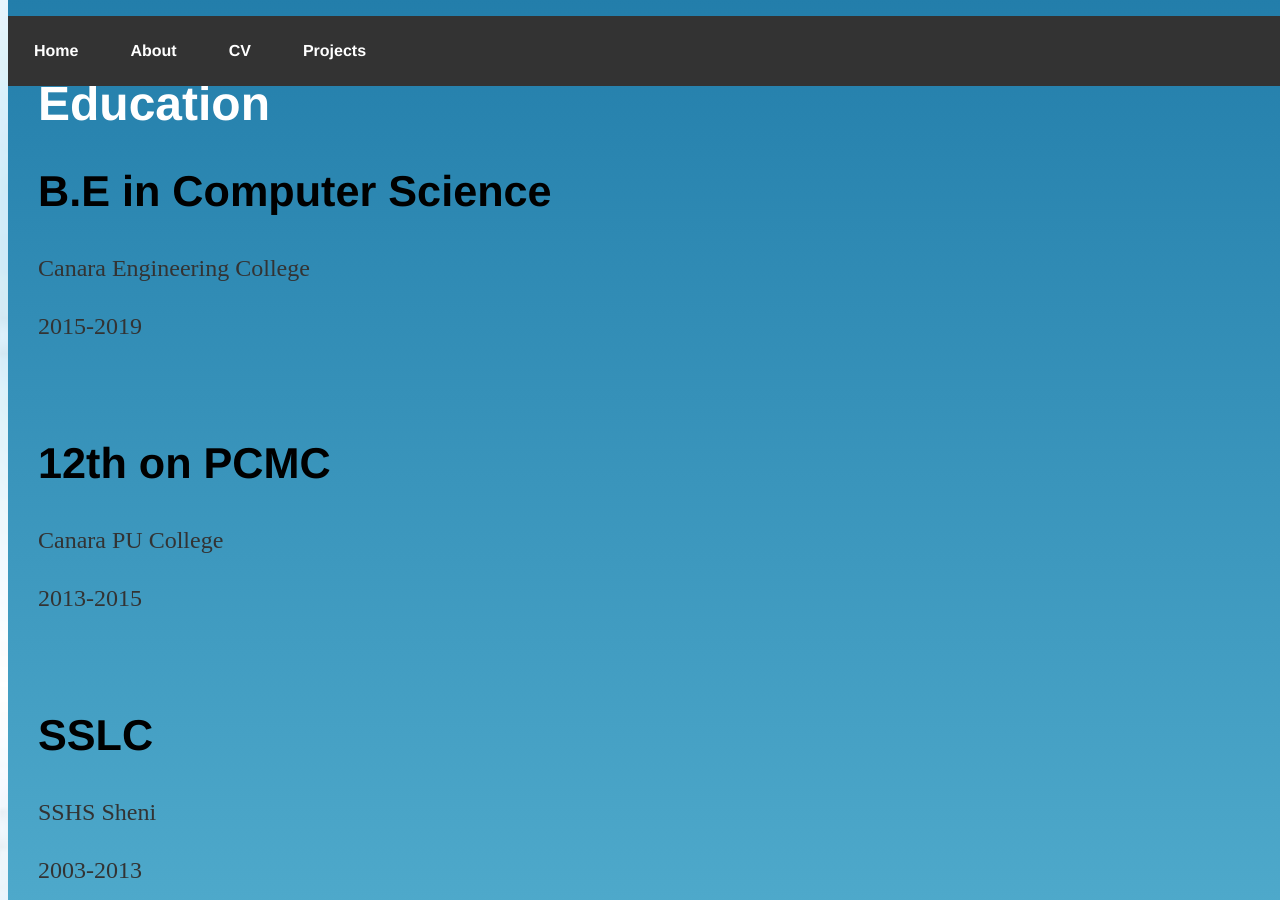
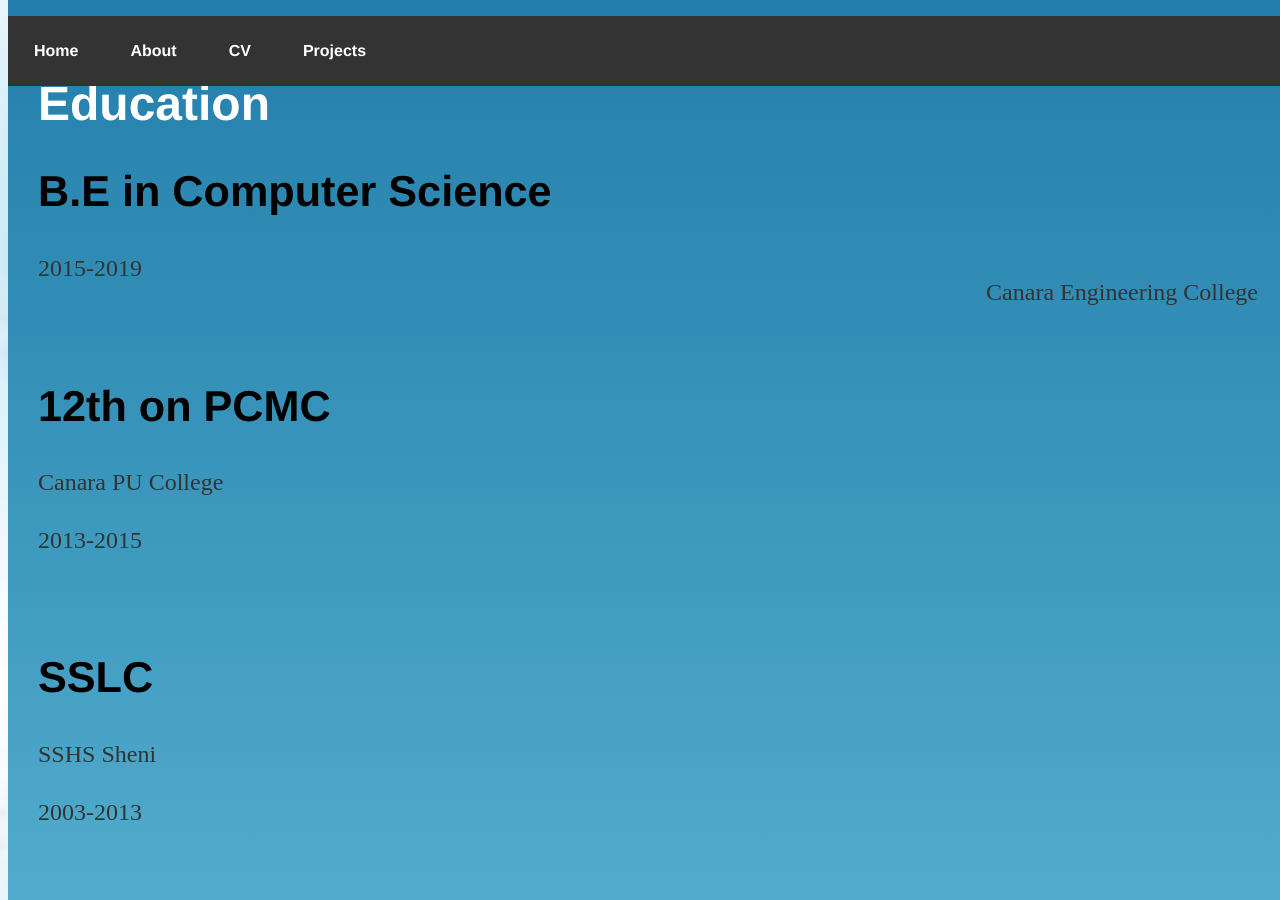
Before and after one commit to sandeepnayaks/sandeepnayaks.github.io, a Jekyll site: the page built from about/index.html, in a window 1280 px wide and 900 px high, scrolled down 1113 px. Built offline with Jekyll 4.4.1, drawn with Linux system fonts in a browser that asks for light colours.

Commit message:
Update index.html

```diff
--- a/about/index.html
+++ b/about/index.html
@@ -72,7 +72,7 @@ title: About Sandeep S
       <div class="content">
 
         <h2>B.E in Computer Science</h2>
-        <p>Canara Engineering College</p>
+        <p style="float:right">Canara Engineering College</p>
 	      <p>2015-2019</p>
         <br>
     <br>
```
